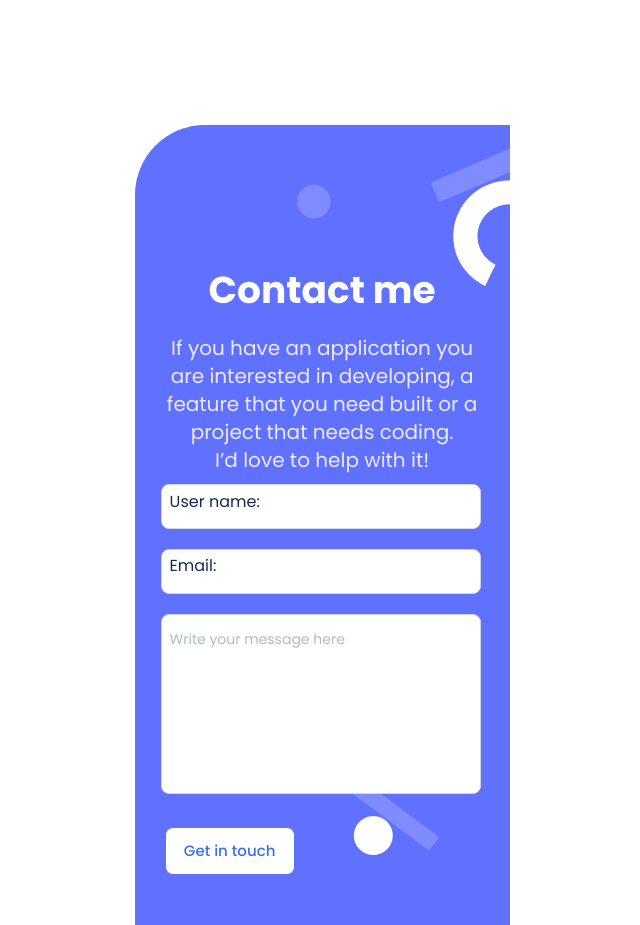
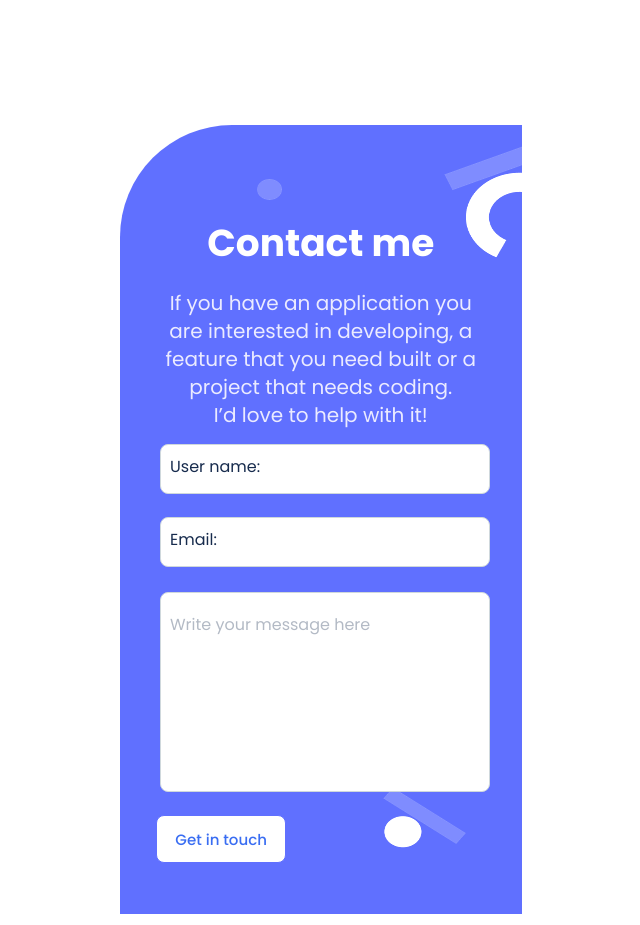
Before and after one commit to sadat-Ramin/My-Portfolio, a website: page index.html in a window 1280 px wide. Shown: the part 4460-5385 px from the top of the page, without its empty margins (320-960 px from the left). Drawn offline with Linux system fonts and the light colour scheme.

Commit message:
All changes

```diff
--- a/index.html
+++ b/index.html
@@ -283,13 +283,12 @@
             <section class="page5">
               <div class="@continer">
                 <div class="bag">
-                <li class="shape1"><img src="image/background/contact-top1.png"></li>
-                <li class="shape2"><img src="image/background/contact-bottom.png"></li>
-                <li class="shape3"><img src="image/background/Capture3.PNG"></li>
+
                 <div class="h1">
-                  <li class="h2"> <h2>Contact me</h2></li>
-                  <li class="p1"> <p>If you have an application you<br>are interested in developing, a feature that you need built or a project that needs coding.<br> I’d love to help with it!</p></li>
-                  <div class="warpares">
+                  <form>
+                  <ul><li class="h2"> <h2>Contact me</h2></li>
+                  <li class="p1"> <p>If you have an application you<br>are interested in developing, a <br>feature that you need built or a <br>project that needs coding.<br> I’d love to help with it!</p></li></ul>
+                  <div class="warpare">
                     <input type="User name" required="required">
                     <label for="">User name:</label>
                   </div>
@@ -301,11 +300,13 @@
                               <label for="">Write your message here</label>
                             </div>
                     <div class="btn4">
-                      <button type="button3" class="btn-get1">Get in touch
+                      <button type="submit" class="submit-btn">Get in touch
                       </button>
+                    </form>
                     </div>
                 </div>
                 </div>
               </div>
               </div>
+            </body>
   </html>
--- a/styles.css
+++ b/styles.css
@@ -570,33 +570,20 @@ ul li.skill {
 
 .page5 {
   margin-top: 130px;
-  margin-left: -6%;
+  margin-left: -10%;
 }
 
 .bag {
-  position: absolute;
-  width: 375px;
-  height: 800px;
-  background-color: #6070ff;
-  border-radius: 70px 0 0 0;
-}
-
-.shape1 {
-  list-style: none;
-  margin-left: 293px;
-  margin-top: 5%;
-}
-
-.shape2 {
-  list-style: none;
-  margin-left: 210px;
-  margin-top: 130%;
-}
-
-.shape3 {
-  list-style: none;
-  margin-left: 140px;
-  margin-top: -183%;
+  display: flex;
+  flex-direction: column;
+  justify-content: center;
+  background-image: url(image/background/contact\ form\ shapes-mobile@2x.png);
+  background-position: top 20px right;
+  background-repeat: no-repeat;
+  background-color: #6070ff ;
+  height: 789px;
+  border-radius: 7rem 0 0 0;
+  width: 100%;
 }
 
 .h2 {
@@ -608,11 +595,11 @@ ul li.skill {
   color: #fff;
   list-style: none;
   text-align: center;
-  margin-top: 6%;
+  margin-top: 30px;
 }
 
 .p1 {
-  margin-top: 5%;
+  margin-top: 20px;
   font-family: "Poppins", sans-serif;
   font-weight: 400;
   font-size: 20px;
@@ -630,25 +617,26 @@ ul li.skill {
   padding: 0;
 }
 
-.warpares input {
+.warpare input {
   background: #fff;
-  width: 320px;
-  height: 45px;
-  margin-left: 7%;
+  width: 330px;
+  height: 50px;
+  margin-left: 10%;
   color: #172b4d;
   font-style: normal;
   font-family: "Poppins", sans-serif;
   font-size: 16px;
   font-weight: 400px;
   text-align: center;
+  margin-top: 15px;
 }
 
-.warpares label {
-  position: absolute;
-  top: 47%;
-  margin-left: -87%;
+.warpare label {
+  position: relative;
+  top: -50px;
+  left: 50px;
   transform: translateY(-50%);
-  transition: all 0.8s ease;
+  transition: all 0.2s ease;
   font-size: 16px;
   font-weight: 400;
   font-family: "Poppins", sans-serif;
@@ -658,23 +646,24 @@ ul li.skill {
 
 .salar input {
   background: #fff;
-  width: 320px;
-  height: 45px;
-  margin-left: 7%;
+  width: 330px;
+  height: 50px;
+  margin-left: 10%;
   color: #172b4d;
   font-style: normal;
   font-family: "Poppins", sans-serif;
   font-size: 16px;
   font-weight: 400px;
   text-align: center;
+  margin-top: -15px;
 }
 
 .salar label {
-  position: absolute;
-  top: 55%;
-  margin-left: -87%;
+  position: relative;
+  top:  -50px;
+  left: 50px;
   transform: translateY(-50%);
-  transition: all 0.8s ease;
+  transition: all 0.2s ease;
   font-size: 16px;
   font-weight: 400;
   font-family: "Poppins", sans-serif;
@@ -684,9 +673,9 @@ ul li.skill {
 
 .sayed input {
   background: #fff;
-  width: 320px;
-  height: 180px;
-  margin-left: 7%;
+  width: 330px;
+  height: 200px;
+  margin-left: 10%;
   color: #172b4d;
   font-style: normal;
   font-family: "Poppins", sans-serif;
@@ -694,35 +683,45 @@ ul li.skill {
   font-weight: 400px;
   align-items: start;
   text-align: start;
+  margin-top: -10px ;
 }
 
 .sayed label {
-  position: absolute;
-  top: 63%;
-  margin-left: -87%;
-  font-size: 14px;
+  position: relative;
+  top:  -190px;
+  left: 50px;
+  transform: translateY(-50%);
+  transition: all 0.2s ease;
+  font-size: 16px;
   font-weight: 400;
   font-family: "Poppins", sans-serif;
+  pointer-events: none;
   color: #b3bac5;
 }
 
-.warpares input:focus + label,
-.warpares input:valid + label {
+.warpare input:focus + label,
+.warpare input:valid + label {
   font-size: 12px;
-  top: 46%;
+  top: -58px;
   padding: 5px;
-  color: #b3bac5;
+  color: #fff;
 }
 
 .salar input:focus + label,
 .salar input:valid + label {
   font-size: 12px;
-  top: 54%;
+  top: -58px;
   padding: 5px;
-  color: #b3bac5;
+  color: #fff;
+}
+.sayed input:focus + label,
+.sayed input:valid + label {
+  font-size: 12px;
+  padding: 5px;
+  color: #fff;
 }
 
-.btn-get1 {
+.submit-btn {
   width: 130px;
   text-align: center;
   height: 48px;
@@ -734,10 +733,10 @@ ul li.skill {
   font-size: 15px;
   transition: 0.2s;
   font-family: "Poppins", sans-serif;
-  margin: 6%  8%;
+  margin: -6%  9%;
 }
 
-.btn-get1:hover {
+.submit-btn:hover {
   cursor: pointer;
   background-color: #fff;
   box-shadow: 0 0 19px rgba(64, 83, 252, 0.24);
@@ -745,7 +744,7 @@ ul li.skill {
   color: blue;
 }
 
-.btn-get1:active {
+.submit-btn:active {
   cursor: pointer;
   background-color: #fff;
   border: 1px solid #7f8cff;
```
Also changed, not shown: image/background/Capture.PNG (deleted), image/background/Capture2.PNG (deleted), image/background/Capture3.PNG (deleted), image/background/Contact me.png (deleted), image/background/contact form shapes-mobile@1x.png (deleted), image/background/contact form shapes-mobile@2x.png (added), image/background/contact-bottom.png (deleted), image/background/contact-top1.png (deleted).
